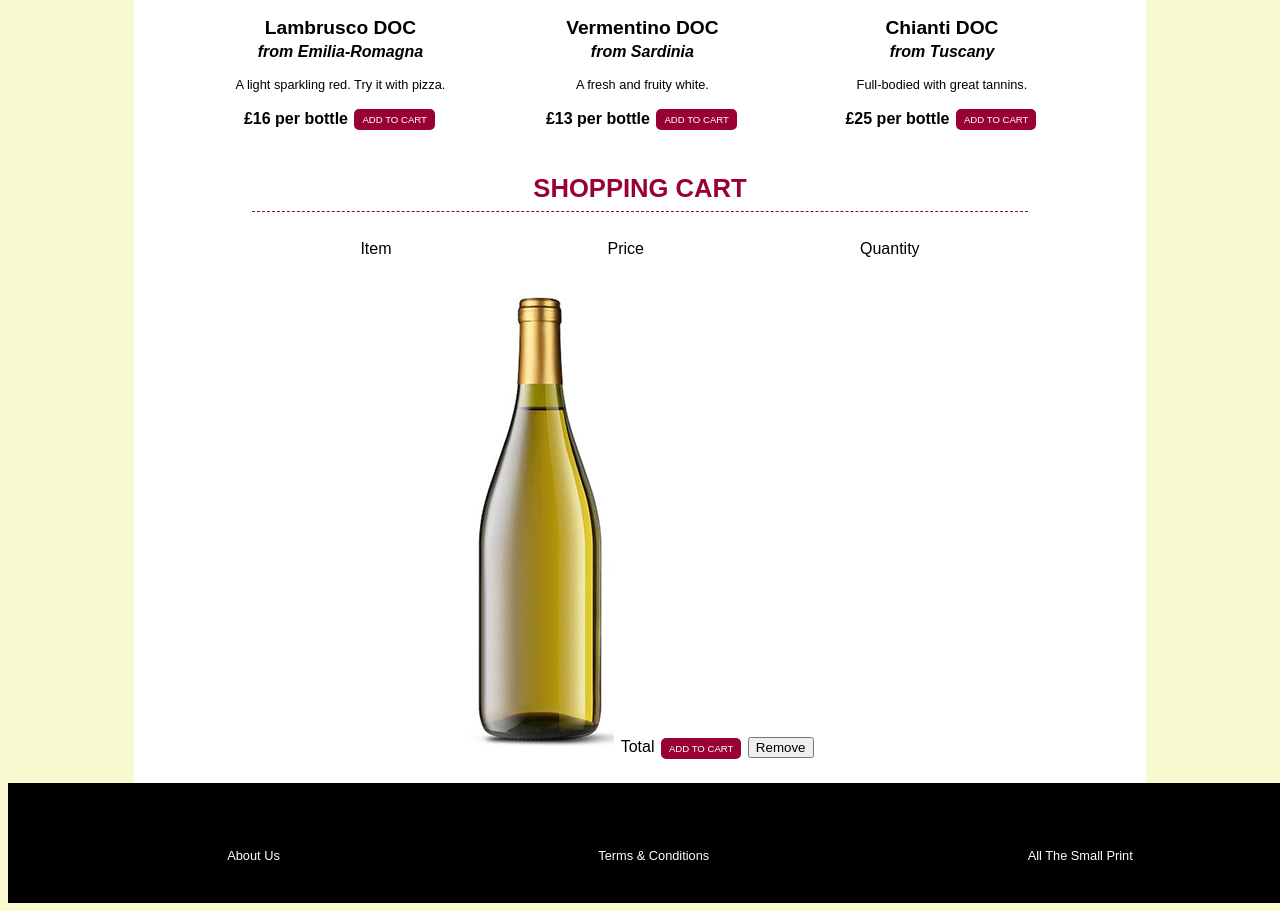
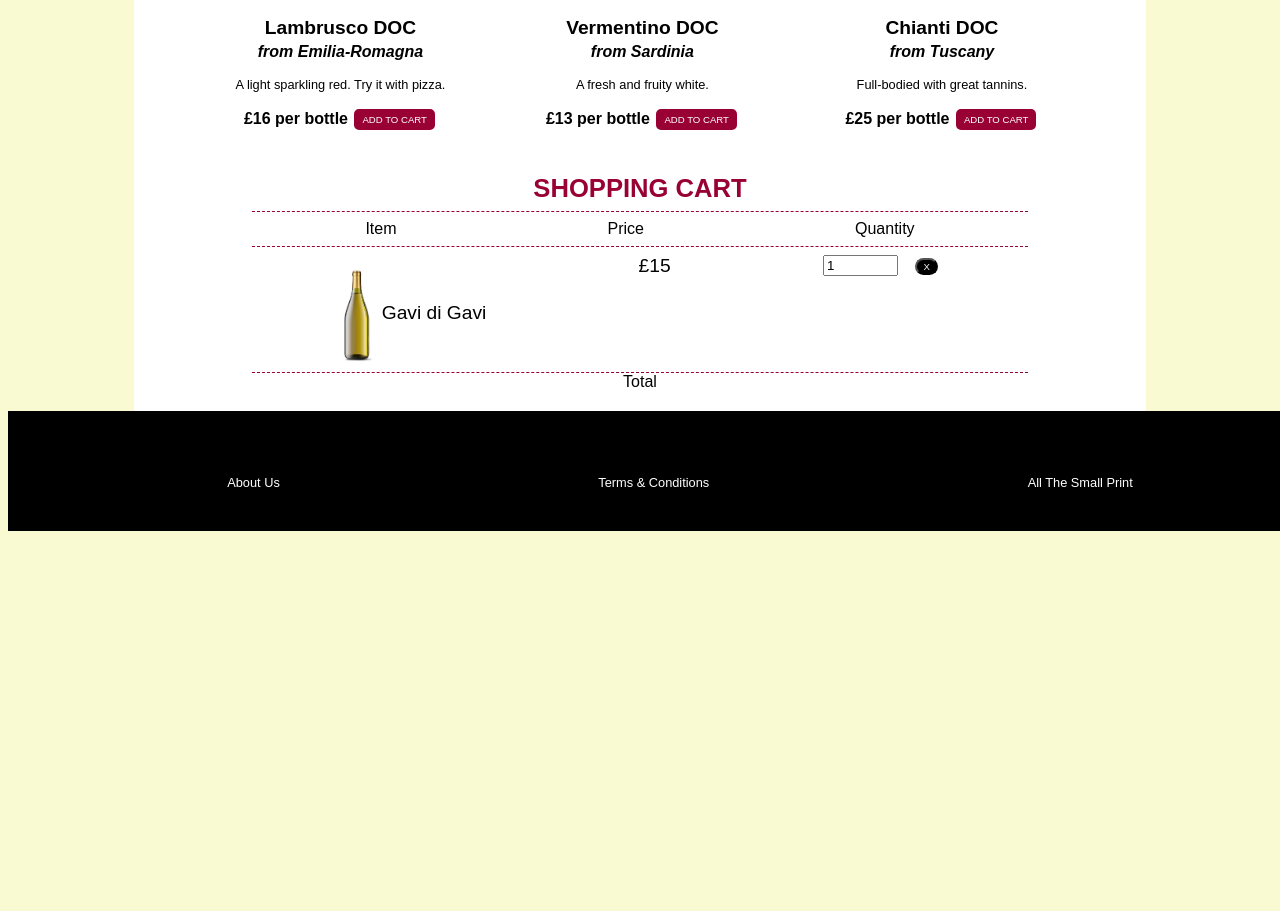
Before and after one commit to smarca02/Milestone4, a plain HTML site: page index.html in a window 1280 px wide. Shown: the part 1447-2358 px from the top of the page. After the commit the page ends 1986 px from the top, so only its background shows below. Drawn offline with Linux system fonts and the light colour scheme.

Commit message:
reduced images

```diff
--- a/index.html
+++ b/index.html
@@ -39,7 +39,8 @@
           <h3 class="wine_name">Gavi di Gavi DOCG</h3>
           <h4 class="origin">from Piedmont</h4>
           <p class="descr">This is a light white from Cortese grapes.</p>
-            <span class="price">£15 per bottle</span>
+            <span class="price">£15</span>
+            <span class="size">per bottle</span>
             <button type="submit" id="AddBtn">Add to Cart</button>
         </div>
         <div class="wine_item"><!--Frappato wine-->
@@ -52,7 +53,8 @@
           <h3 class="wine_name">Frappato IGP</h3>
           <h4 class="origin">from Sicily</h4>
           <p class="descr">A red wine with a nice structure.</p>
-            <span class="price">£10 per bottle</span>
+            <span class="price">£10</span>
+            <span class="size">per bottle</span>
             <button type="submit" id="AddBtn">Add to Cart</button>
         </div>
         <div class="wine_item"><!--Prosecco wine-->
@@ -65,7 +67,8 @@
           <h3 class="wine_name">Prosecco Extra Dry DOCG</h3>
           <h4 class="origin">from Veneto</h4>
           <p class="descr">Wonderful bubbles, great for celebrations.</p>
-            <span class="price">£20 per bottle</span>
+            <span class="price">£20</span>
+            <span class="size">per bottle</span>
             <button type="submit" id="AddBtn">Add to Cart</button>
         </div>
       </section>
@@ -81,7 +84,8 @@
           <h3 class="wine_name">Lambrusco DOC</h3>
           <h4 class="origin">from Emilia-Romagna</h4>
           <p class="descr">A light sparkling red. Try it with pizza.</p>
-            <span class="price">£16 per bottle</span>
+            <span class="price">£16</span>
+            <span class="size">per bottle</span>
             <button type="submit" id="AddBtn">Add to Cart</button>
         </div>
         <div class="wine_item"><!--Vermentino wine-->
@@ -94,7 +98,8 @@
           <h3 class="wine_name">Vermentino DOC</h3>
           <h4 class="origin">from Sardinia</h4>
           <p class="descr">A fresh and fruity white.</p>
-            <span class="price">£13 per bottle</span>
+            <span class="price">£13</span>
+            <span class="size">per bottle</span>
             <button type="submit" id="AddBtn">Add to Cart</button>
         </div>
         <span/span class="wine_item"><!--Chianti wine-->
@@ -107,7 +112,8 @@
           <h3 class="wine_name">Chianti DOC</h3>
           <h4 class="origin">from Tuscany</h4>
           <p class="descr">Full-bodied with great tannins.</p>
-            <span class="price">£25 per bottle</span>
+            <span class="price">£25</span>
+            <span class="size">per bottle</span>
             <button type="submit" id="AddBtn">Add to Cart</button>
         </div>
       </section>
@@ -120,13 +126,26 @@
       <div>Price</div>
       <div>Quantity</div>
       </div>
+      <hr class="hor_dot_line"/>
       <div class="shop_list">
-<img src="gavi.jpg" alt="placeholder"/><a href=".index.html"></a>
+        <div class="shop_list_row">
+          <div class="shop_img_name">
+        <img class="shop_wine_img" src="gavi.jpg" alt="placeholder" width="30" heigth="30" />
+        <span class="shop_wine_name">Gavi di Gavi</span>
+        </div>
+        <span class="shop_price">£15</span>
+        <div class="shop_quantity_res">
+        <input type="number" min=1 id="shop_quantity" value="1"/>
+        <button type="reset" id="ResBtn">X</button>
+      </div>
+        </div>
+      </div>
 
 
         <label for="Total">Total</label>
-        <button type="submit" id="AddBtn">Add to Cart</button>
-        <button type="reset" id="ResBtn">Remove</button>
+
+
+      </div>
     </div>
     </section>
     </main>
--- a/stylesheet.css
+++ b/stylesheet.css
@@ -124,7 +124,8 @@ h4 {
   justify-content: space-between;
 }
 
-.price {
+.price,
+.size {
   padding-bottom: 5px;
   font-weight: bold;
   vertical-align: middle;
@@ -160,12 +161,75 @@ h4 {
   justify-content: space-evenly;
 }
 
-.shop_menu div {
+.shop_list {
+  display: flex;
+  justify-content: space-evenly;
+  align-items: center;
+}
+
+.shop_list_row {
+  width: 80%;
+  position: relative;
+  top: 50%;
+  display: flex;
+  flex-wrap: wrap;
+  vertical-align: middle;
+  justify-content: space-evenly;
+  border-bottom: 1px dashed #990033;
+}
+
+.shop_img_name {
+  position: relative;
+  top: 50%;
+  display: flex;
+  align-items: center;
+  padding-bottom: 10px;
   margin-top: 10px;
-  padding: 10px;
-  align-content: space-between;
 }
-.shop_list {
+
+.shop_price {
+  top: 50%;
+  align-items: center;
+  vertical-align: middle;
+  width: 20%;
+  font-size: 1.2em;
+}
+
+#shop_quantity {
+  max-width: 5em;
+  max-height: 1.2em;
+  margin-right: 1em;
+}
+
+.shop_wine_img {
+  width: 30px;
+  height: auto;
+}
+
+.shop_wine_name {
+  margin-left: 0.5em;
+  font-size: 1.2em;
+}
+
+#ResBtn {
+  font-family: arial, bolder;
+  background-color: #000000;
+  border-radius: 30px;
+  max-width: 30px;
+  max-height: 30px;
+  align-items: center;
+  color: #ffffff;
+  font-size: 0.6em;
+  cursor: pointer;
+  text-transform: uppercase;
+  transition: 0.4s;
+}
+
+#ResBtn:hover {
+  background-color: #ffffff;
+  color: #000000;
+  border: 3px solid #000000;
+  transition: 0.4s;
 }
 
 /* footer not active */
```
Also changed, not shown: Frappato_sml.jpg (deleted), Lambrusco_sml.jpg (deleted), chianti_sml.jpg (deleted), gavi_sml.jpg (deleted), prosecco_sml.jpg (deleted), vermentino_sml.jpg (deleted), 1 other file.
